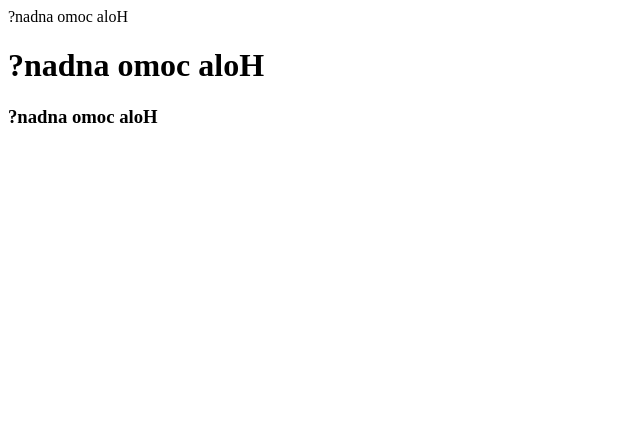
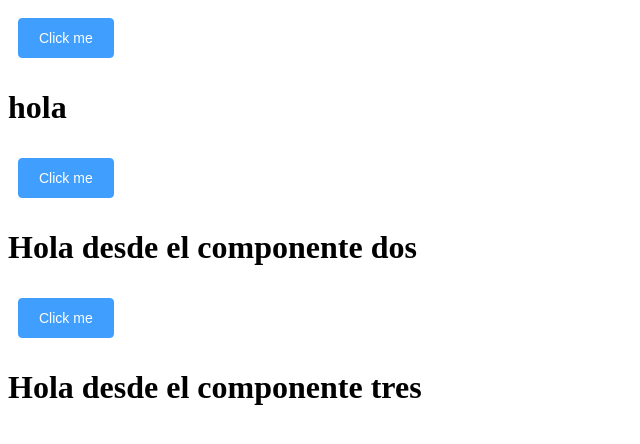
Before and after one commit to magalidefelippe/vue-course-examples-live, a Vue app: page / in a window 1280 px wide. Shown: the top 444 px of the page, without its empty margins (0-640 px from the left). Built offline with nearby package versions, Linux system fonts and the light colour scheme.

Commit message:
Examples class number five: watchers and components with their props

```diff
--- a/src/App.vue
+++ b/src/App.vue
@@ -1,28 +1,42 @@
 <template>
   <div id="app">
-    <HelloWorld v-show="false"/>
-    <DirectivasExample v-show="false"/>
-    <DirectivasBindAndModel v-show="false"/>
-    <UltimasTresDirectivas v-show="false"/>
-    <ComputedProperties/>
+    <HelloWorld v-show="false" />
+    <DirectivasExample v-show="false" />
+    <DirectivasBindAndModel v-show="false" />
+    <UltimasTresDirectivas v-show="false" />
+    <ComputedProperties v-show="false" />
+    <Watchers v-show="false" />
+    <ReutilizableButton message="hola" />
+    <ReutilizableButton :message="message1" />
+    <ReutilizableButton :message="message2" />
   </div>
 </template>
 
 <script>
-import HelloWorld from './components/HelloWorld.vue'
-import DirectivasExample from './components/DirectivasExample.vue'
-import DirectivasBindAndModel from './components/DirectivasBindAndModel.vue'
-import UltimasTresDirectivas from './components/UltimasTresDirectivas.vue'
-import ComputedProperties from './components/ComputedProperties.vue'
+import HelloWorld from "./components/HelloWorld.vue";
+import DirectivasExample from "./components/DirectivasExample.vue";
+import DirectivasBindAndModel from "./components/DirectivasBindAndModel.vue";
+import UltimasTresDirectivas from "./components/UltimasTresDirectivas.vue";
+import ComputedProperties from "./components/ComputedProperties.vue";
+import Watchers from "./components/Watchers.vue";
+import ReutilizableButton from "./components/ReutilizableButton.vue";
 
 export default {
-  name: 'App',
+  name: "App",
+
+  data: () => ({
+    message1: "Hola desde el componente dos",
+    message2: "Hola desde el componente tres",
+  }),
+
   components: {
     HelloWorld,
     DirectivasExample,
     DirectivasBindAndModel,
     UltimasTresDirectivas,
-    ComputedProperties
-  }
-}
+    ComputedProperties,
+    Watchers,
+    ReutilizableButton,
+  },
+};
 </script>
--- /dev/null
+++ b/src/components/ReutilizableButton.vue
@@ -0,0 +1,25 @@
+<template>
+  <div>
+      <el-button @click="sayHello" type="primary" style="margin: 10px">
+          Click me
+      </el-button>
+      <h1>{{message}}</h1>
+  </div>
+</template>
+
+<script>
+export default {
+    data: ()=> ({
+
+    }),
+
+    props: ['message'],
+
+    methods: {
+        sayHello(){
+            alert(this.message)
+        }
+    }
+
+};
+</script>
--- /dev/null
+++ b/src/components/Watchers.vue
@@ -0,0 +1,35 @@
+<template>
+  <el-row justify="center">
+    <el-col :span="12">
+      <h1>Cuenta: {{ totalCount }}</h1>
+      <el-button type="primary" @click="incrementCount"> Sumar </el-button>
+      <el-button type="warning" @click="decrementCount"> Restar </el-button>
+    </el-col>
+  </el-row>
+</template>
+
+<script>
+export default {
+  data: () => ({
+    totalCount: 0,
+    beforeValue: null,
+    actualValue: 0,
+  }),
+
+  methods: {
+    incrementCount() {
+      this.totalCount++;
+    },
+
+    decrementCount() {
+      this.totalCount--;
+    },
+  },
+
+  watch: {
+    totalCount: function () {
+        alert('Estas modificando el valor')
+    },
+  },
+};
+</script>
```
